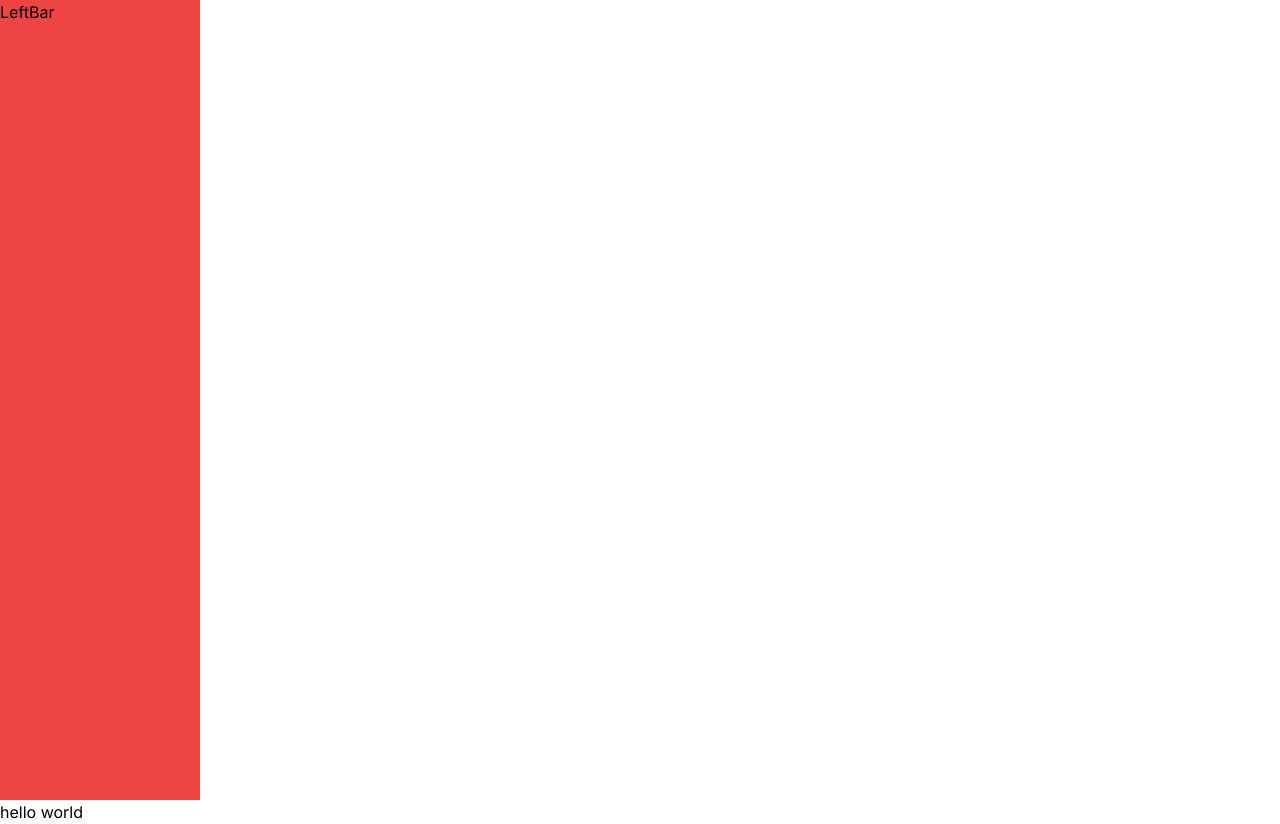
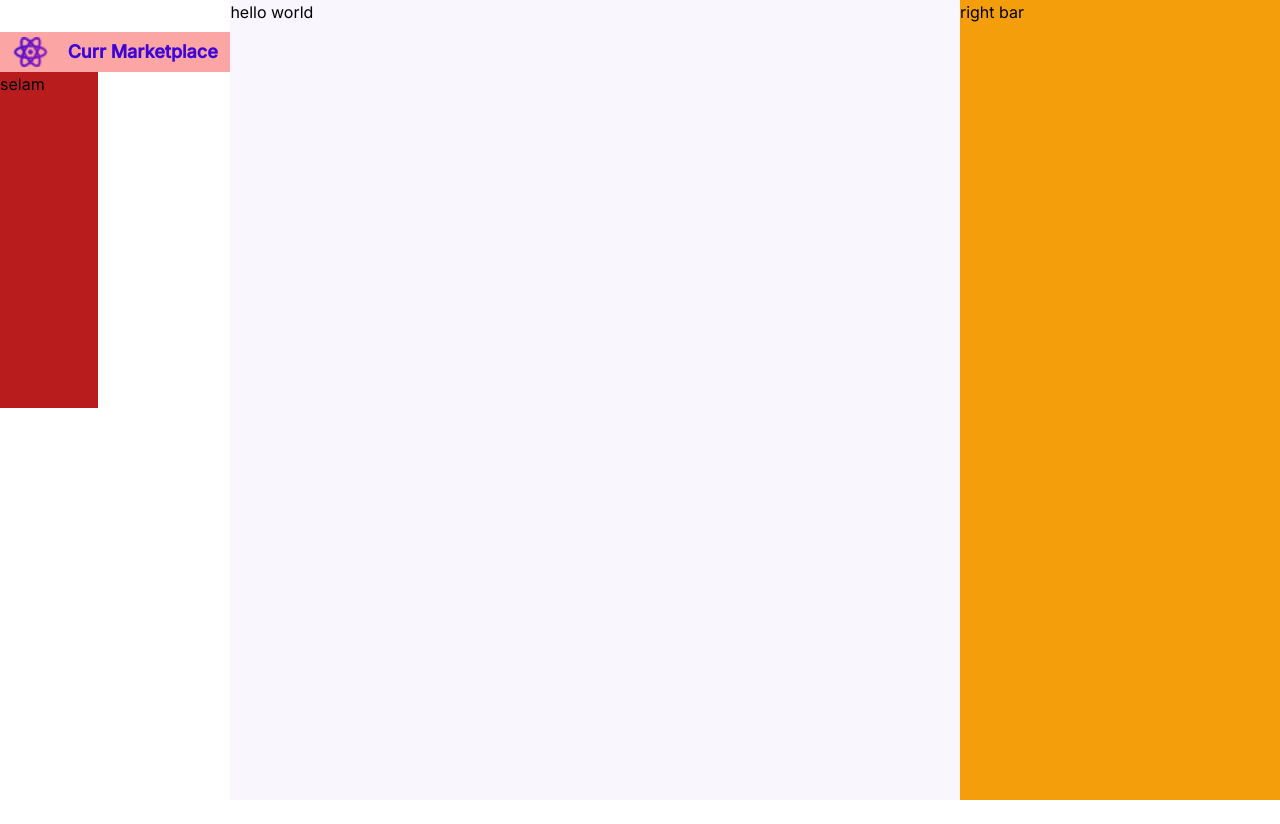
Before and after one commit to Curr-MarketPlace/web, a Next.js app: page / in a window 1280 px wide. After the commit the page ends 800 px from the top, so only its background shows below. Built offline with nearby package versions, Linux system fonts and the light colour scheme.

Commit message:
fixed: leftbar

```diff
--- /dev/null
+++ b/app/components/Leftbar/components/Baritems/item.jsx
@@ -0,0 +1,9 @@
+import React from 'react'
+
+const item = () => {
+  return (
+    <div>item</div>
+  )
+}
+
+export default item
--- a/app/components/Leftbar/index.tsx
+++ b/app/components/Leftbar/index.tsx
@@ -1,9 +1,22 @@
 "use client"
+import Image from 'next/image'
 import React from 'react'
 
 const LeftBar = () => {
   return (
-    <div className="bg-red-500 h-full w-[200px]">LeftBar</div>
+    <div className=" h-screen w-[18%] flex flex-col items-start ">
+      <div className=' bg-red-300 mt-8 gap-5  h-[5vh] text-[#3E06D6] font-bold lg:text-lg w-full flex items-center justify-center'>
+       <Image
+       src={"/vector.png"}
+       alt='asd'
+       width={35}
+       height={35}
+       />
+
+        Curr Marketplace
+        </div>
+        <div className='flex flex-col bg-red-700 w-[98px] h-[336px]'>selam</div>
+    </div>
   )
 }
 
--- /dev/null
+++ b/app/components/Rightbar/index.tsx
@@ -0,0 +1,9 @@
+import React from 'react'
+
+const index = () => {
+  return (
+    <div className='bg-amber-500 w-[25%] h-[100%]'>right bar</div>
+  )
+}
+
+export default index
--- a/app/layout.tsx
+++ b/app/layout.tsx
@@ -1,8 +1,10 @@
 import LeftBar from './components/Leftbar'
+import Rightbar from './components/Rightbar'
+
 import './globals.css'
 import { Inter } from 'next/font/google'
 
-const inter = Inter({ subsets: ['latin'] })
+const inter = Inter({ subsets: ['latin'], weight:["400","500"],style:["normal","normal"]})
 
 export const metadata = {
   title: 'Create Next App',
@@ -17,8 +19,11 @@ export default function RootLayout({
   return (
     <html lang="en">
       <body className={inter.className}>
+        <div className='flex flex-row h-[100%] w-[100%]'>
         <LeftBar/>
         {children}
+        <Rightbar/>
+        </div>
         </body>
     </html>
   )
--- a/app/page.tsx
+++ b/app/page.tsx
@@ -1,6 +1,8 @@
 
 export default function Home() {
   return (
-  <div>hello world</div>
+  <div className="bg-[#F9F6FE] h-[100%] w-[57%]">
+    hello world
+    </div>
   )
 }
```
Also changed, not shown: public/vector.png (added).
